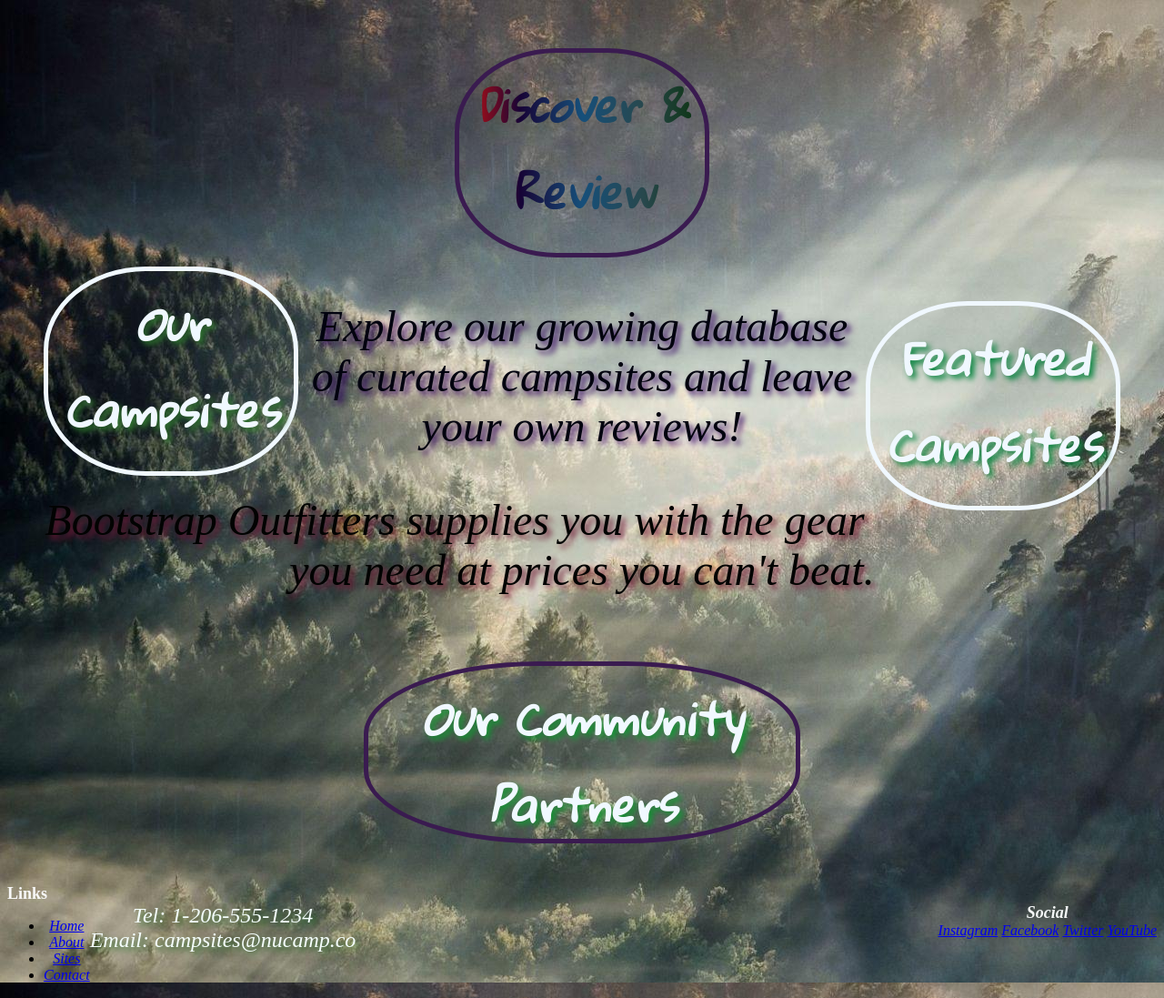
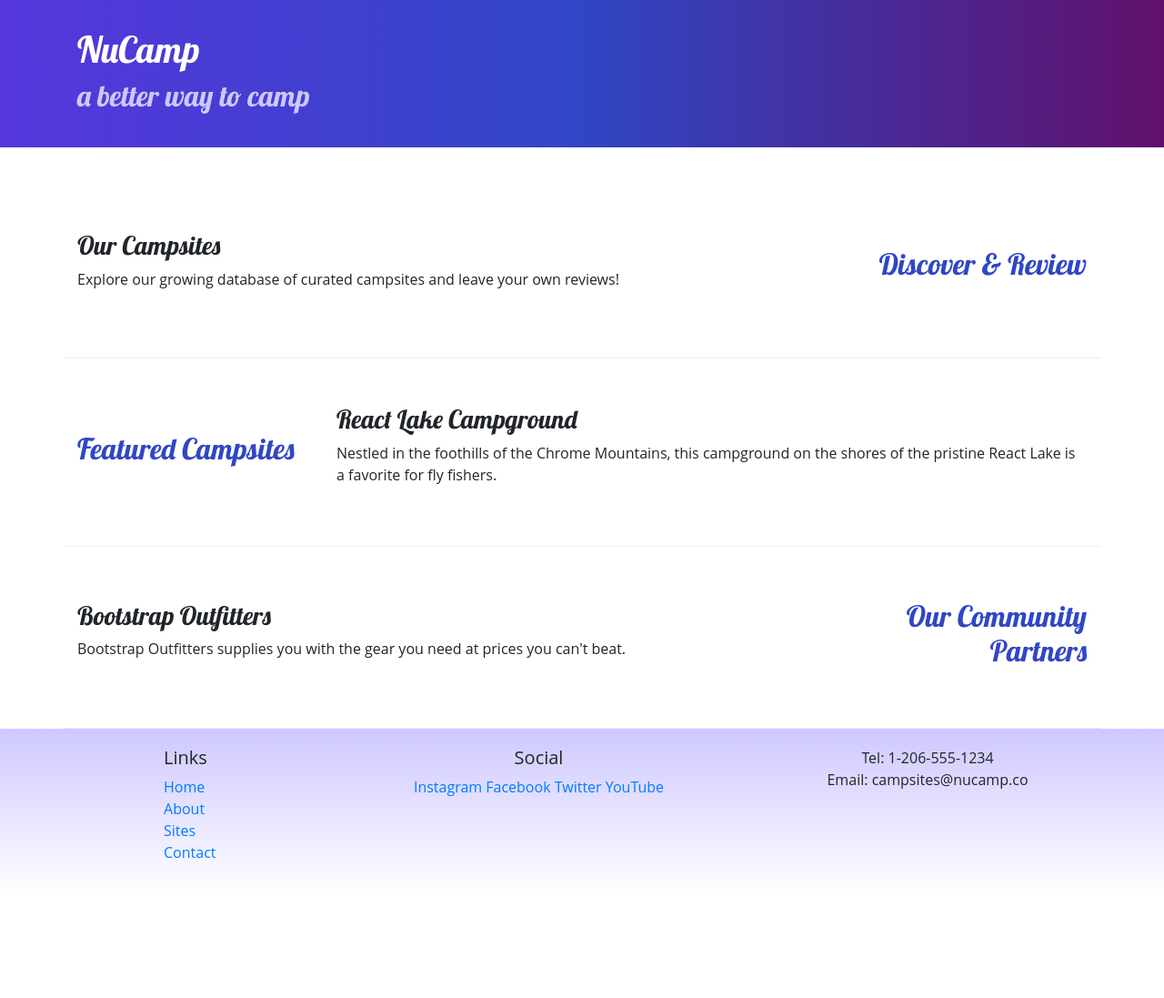
Before and after one commit to prettyleka/nucampsite_Bootstrap, a website: page index.html in a window 1280 px wide. Shown: the whole page at 91% size. After the commit the page ends 985 px from the top, so only its background shows below. Drawn offline with nearby package versions, Linux system fonts and the light colour scheme; a web font is replaced by a local one.

Commit message:
added aboutus.html

```diff
--- a/css/styles.css
+++ b/css/styles.css
@@ -1,198 +1,43 @@
-.rounded-circle-1{
-    vertical-align: middle;
-    border-radius: 40%;
-    padding: 10px;
-    border-color: rgb(58, 27, 80);
-    height: 200px;
-    font-weight: bold;
-    width: 250px;
-    text-align: center;
-    border: 5px solid rgb(58, 27, 80);
-    margin: 5px auto;
+ body{
+    font-family: "Open Sans", sans-serif;
+    padding: auto;
+ }
+
+ h1,h2,h3 {
+    font-family: "Lobster", cursive;
+    display: block;
+ }
+ h2 {
+    color: #3046C5;
+}
+header h2 {
+    color: #CEC8FF;
 }
 
-
-.rounded-circle-2{
-    vertical-align: middle;
-    border-radius: 40%;
-    padding: 10px;
-    color:aliceblue;
-    height: 200px;
-    font-weight: bold;
-    width: 250px;
-    text-align: center;
-    border: 5px solid aliceblue;
-    float: right;
-    margin: auto;
-    text-shadow: 4px 4px 6px #0a8541;
-}
-
-.rounded-circle-3{
-    vertical-align: middle;
-    border-radius: 40%;
-    padding: 10px;
-    color:aliceblue;
-    height: 170px;
-    font-weight: bold;
-    width: 450px;
-    text-align:inherit;
-    border: 5px solid rgb(58, 27, 80);
-    float: center;
-    margin: 5px auto;
-    text-shadow: 4px 4px 6px #159134;
-}
-
-.rounded-circle-4{
-    vertical-align: middle;
-    border-radius: 40%;
-    padding: 10px;
-    border-color: aliceblue;;
-    height: 200px;
-    font-weight: bold;
-    width: 250px;
-    text-align: center;
-    border: 5px solid aliceblue;;
-    margin: 5px auto;
-    text-shadow: 4px 4px 6px #2f722f;
-}
-
-
-.rainbow-text-1 {
-    background: linear-gradient(to right, #d4110e, #160436, #164f7a, #28484d, #09310b);
-    -webkit-background-clip: text;
-    -webkit-text-fill-color: transparent;
-
-  }
-
+ .customHeader{
+    color: #fff;
+    }
 
 
 .jumbotron {
     padding: 30px;
+    background-image: linear-gradient(to right, #5637DD, #3046C5, #60106B);
+    color: white;
+}
+
+ footer {
+    background-image: linear-gradient(#CEC8FF, white);
+    padding: 20px 0;
 }
 
 .row-content {
-    padding: 10px;
-    vertical-align: middle;
-    text-align: center;
+    padding: 50px 0;
+    border-bottom: 1px ridge;
+    min-height: 200px;
 }
 
-.row-content-2 {
-    padding: 10px;
-    vertical-align:top;
-    text-align: right;
+.row-content-bottom {
+    padding-top: 10%;
+    padding-bottom: 5%;
+    text-align: left;
 }
-
-
-
-.justify-content-center{
-    vertical-align: middle;
-}
-
-h1 {
-    font-family: 'Gloria Hallelujah';
-    font-style:oblique;
-    font-weight: 400;
-    font-size:xxx-large;
-    color:aliceblue;;
-    text-align: center;
-    float:left;
-}
-
-h2{
-    text-align: center;
-    font-family: 'Gloria Hallelujah';
-    font-style:oblique;
-    font-weight: 400;
-    font-size:xxx-large;
-    color:darkslategrey;
-}
-
-h3{
-    text-align: center;
-    font-family: 'Gloria Hallelujah';
-    font-style:oblique;
-    font-weight: 400;
-    font-size:xxx-large;
-    color:darkslategrey;
-    float:inline;
-}
-
-
-
-h4 {
-    text-align: center;
-    font-family: 'Gloria Hallelujah';
-    font-style:oblique;
-    font-weight: 400;
-    font-size:xxx-large;
-    color:darkslategrey;
-    float:inline-end;
-}
-
-
-.text{
-    font-family:'Pacifico';
-    font-style:oblique;
-    font-size:xxx-large;
-    color:rgb(2, 3, 15);
-    text-align: center;
-    float:inherit;
-    text-shadow: 4px 4px 6px #30005e;
-}
-
-.text-1{
-    font-family:'Pacifico';
-    font-style:oblique;
-    font-size:xxx-large;
-    color: rgb(2, 3, 2);
-    text-align: center;
-    float:inherit;
-    text-shadow: 4px 4px 6px #721735;
-}
-
-.social{
-    float: right;
-    vertical-align:auto;
-    text-align: center;
-    font: sans-serif bolder;
-    font-size: medium;
-    font-style: italic;
-}
-
-.links{
-    float: left;
-    vertical-align:auto;
-    text-align: center;
-    font: sans-serif bolder;
-    font-size: medium;
-    font-style: italic;
-}
-
-.tel{
-    float:inline-start;
-    vertical-align:auto;
-    text-align: center;
-    font: sans-serif bolder;
-    font-size: medium;
-    font-style: italic;
-}
-.title{
-    font: sans-serif;
-    font-size: large;
-    color: #f5f8f8;
-    margin: auto;
-}
-
-.title1{
-    margin: auto;
-    font: sans-serif;
-    font-size: large;
-    color: #f8f8f8;
-}
-.titleTel{
-    margin: auto;
-    font: bolder;
-    font-size: x-large;
-    color: #f5fffd;
-    text-shadow: 4px 4px 6px #2f722f;
-}
--- a/index.html
+++ b/index.html
@@ -7,71 +7,89 @@
     <meta name="viewport" content="width=device-width, initial-scale=1" />
 
     <!-- Bootstrap CSS -->
-    <!-- <link rel="stylesheet" href="https://cdn.jsdelivr.net/npm/bootstrap@4.6.2/dist/css/bootstrap.min.css">-->
-    <link rel="stylesheet" href="https://fonts.googleapis.com/css?family=Gloria+Hallelujah" />
-    <link rel="stylesheet" href="https://fonts.google.com/share?selection.family=Pacifico" />
+    <link rel="stylesheet" href="https://cdn.jsdelivr.net/npm/bootstrap@4.6.2/dist/css/bootstrap.min.css" />
+    <link rel="stylesheet" href="https://fonts.googleapis.com/css?family=Lobster" />
     <link rel="stylesheet" href="css/styles.css" />
     <title>NuCamp: A Better Way To Camp</title>
 </head>
 
-<body background = "background.jpg" >
-
+<body>
     <header class="jumbotron jumbotron-fluid">
         <div class="container">
-                <div class="row row-content">
-                    <div class = "col">
-                        <h2 class="rounded-circle-1 rainbow-text-1">Discover & Review</h2>
-                    </div>
-
-                    <div class = "col-md-4">
-                        <h1 class="rounded-circle-4 rainbow-text">Our Campsites</h1>
-                    </div>
-                    <div class = "col-md-4">
-                        <h3 class="rounded-circle-2  rainbow-text">Featured Campsites</h3>
-                        <p class="text">Explore our growing database of curated campsites and leave your own reviews!</p>
-                        <p class="text-1">Bootstrap Outfitters supplies you with the gear you need at prices you can't beat.</p>
-                    </div>
+            <div class="row">
+                <div class="col customHeader">
+                    <h1>NuCamp</h1>
+                    <h2>a better way to camp</h2>
                 </div>
-
-
-                <div class="row row-content">
-                    <div class="col">
-                        <h2 class="rounded-circle-3  rainbow-text">Our Community Partners</h2>
-                    </div>
-                </div>
+            </div>
         </div>
     </header>
+
+    <div class="container">
+        <div class="row row-content align-items-center">
+            <div class="col-sm-4 order-sm-last col-md-3">
+                <h2 class="text-sm-right">Discover & Review</h2>
+            </div>
+            <div class="col">
+                <h3>Our Campsites</h3>
+                <p>Explore our growing database of curated campsites and leave your
+                    own reviews!</p>
+            </div>
+         </div>
+
+        <div class="row row-content align-items-center">
+            <div class="col-sm-4 col-md-3">
+                <h2>Featured Campsites</h2>
+            </div>
+            <div class="col">
+                <h3>React Lake Campground</h3>
+                <p>Nestled in the foothills of the Chrome Mountains, this campground on the
+                     shores of the pristine React Lake is a favorite for fly fishers.</p>
+            </div>
+        </div>
+
+        <div class="row row-content align-items-center">
+            <div  class="col-sm-4 order-sm-last col-md-3">
+                <h2 class="text-sm-right">Our Community Partners</h2>
+            </div>
+            <div class="col">
+                <h3>Bootstrap Outfitters</h3>
+                <p>Bootstrap Outfitters supplies you with the gear you need at prices you
+                    can't beat.</p>
+            </div>
+        </div>
+    </div>
+
     <footer>
         <div class="container">
-            <div class="row row-content-1">
-                <div class="col-4">
-                    <h5 class="title1">Links</h5>
-                    <ul class="list-unstyled links">
+            <div class="row">
+                <div class="col-4 col-sm-2 offset-1">
+                    <h5>Links</h5>
+                    <ul class="list-unstyled">
                         <li><a href="#">Home</a></li>
-                        <li><a href="#">About</a></li>
+                        <li><a href="aboutus.html">About</a></li>
                         <li><a href="#">Sites</a></li>
                         <li><a href="#">Contact</a></li>
                     </ul>
                 </div>
-                <div class="col-4 social">
-                    <h5 class="title">Social</h5>
+                <div class="col-6 col-sm-5 text-center">
+                    <h5>Social</h5>
                     <a href="http://instagram.com/">Instagram</a>
                     <a href="http://facebook.com/">Facebook</a>
                     <a href="http://twitter.com/">Twitter</a>
                     <a href="http://youtube.com/">YouTube</a>
                 </div>
-                <div class="col-4 tel titleTel">
-                    Tel: 1-206-555-1234<br/>
+                <div class="col-sm-4 text-center">
+                    Tel: 1-206-555-1234<br />
                     Email: campsites@nucamp.co
                 </div>
            </div>
         </div>
     </footer>
-
-    <!-- jQuery must come first, then Popper.js, then the Bootstrap JavaScript plugins.-->
-    <script src="node_modules/jquery/dist/jquery.slim.min.js"></script>
-    <script src="node_modules/popper.js/dist/umd/popper.min.js"></script>
-    <script src="node_modules/bootstrap/dist/js/bootstrap.min.js"></script>
+        <!-- jQuery must come first, then Popper.js, then the Bootstrap JavaScript plugins.-->
+        <script src="node_modules/jquery/dist/jquery.slim.min.js"></script>
+        <script src="node_modules/popper.js/dist/umd/popper.min.js"></script>
+        <script src="node_modules/bootstrap/dist/js/bootstrap.min.js"></script>
 
 </body>
 
```
Also changed, not shown: aboutus.html (added, +97 -0 lines), 1 other file.
